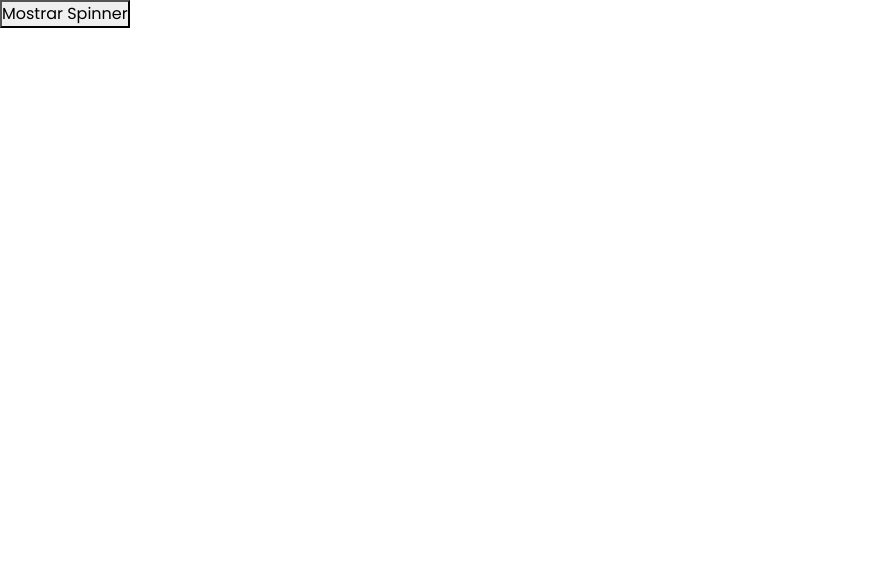
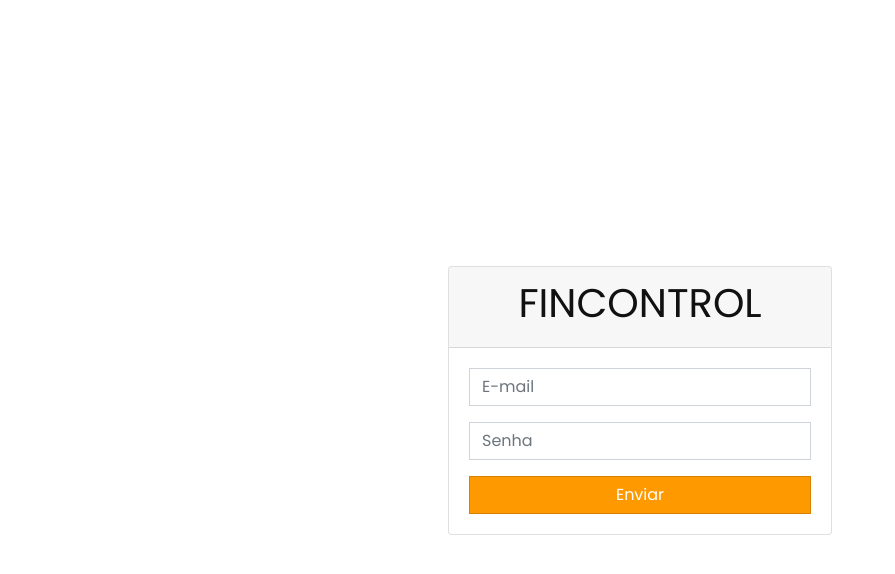
Before and after one commit to jacksonbrunoss/fincontrol, a Vue app: page /login in a window 1280 px wide. Shown: the top 574 px of the page, without its empty margins (0-895 px from the left). Built offline with nearby package versions, Linux system fonts and the light colour scheme; no server answers.

Commit message:
Rotas e pagina de login

```diff
--- a/src/App.vue
+++ b/src/App.vue
@@ -1,8 +1,7 @@
 <template>
   <div id="app">
     <BaseSpinner />
-    <button @click="mostrarSpinner()">Mostrar Spinner</button>
-    <!-- <router-view/> -->
+    <router-view/>
   </div>
 </template>
 <script>
@@ -13,9 +12,7 @@ export default {
     BaseSpinner
   },
   methods: {
-    mostrarSpinner () {
-      this.$root.$emit('Spinner::show')
-    }
+
   },
   mounted () {
     console.log(this.$firebase)
--- a/src/assets/scss/_variables.scss
+++ b/src/assets/scss/_variables.scss
@@ -9,3 +9,16 @@ $light: #fff !important;
 
 $featured: #ff9900 !important;
 $featured-dark: #d68100 !important;
+
+:root {
+    --dark: #{$dark};
+    --darker: #{$darker};
+    --dark-medium: #{$dark-medium};
+    --dark-low: #{$dark-low};
+    --light-low: #{$light-low};
+    --light-medium: #{$light-medium};
+    --ligther: #{$ligther};
+    --light: #{$light};
+    --featured: #{$featured};
+    --featured-dark: #{$featured-dark};
+  }
--- a/src/assets/scss/app.scss
+++ b/src/assets/scss/app.scss
@@ -14,3 +14,11 @@
 .form-control {
     border-radius: 0px !important;
 }
+
+.btn-primary {
+    background-color: $featured;
+    border-color: $featured-dark;
+    &:hover {
+        background-color: $featured-dark;
+    }
+}
--- a/src/components/HelloWorld.vue
+++ /dev/null
@@ -1,58 +0,0 @@
-<template>
-  <div class="hello">
-    <h1>{{ msg }}</h1>
-    <p>
-      For a guide and recipes on how to configure / customize this project,<br>
-      check out the
-      <a href="https://cli.vuejs.org" target="_blank" rel="noopener">vue-cli documentation</a>.
-    </p>
-    <h3>Installed CLI Plugins</h3>
-    <ul>
-      <li><a href="https://github.com/vuejs/vue-cli/tree/dev/packages/%40vue/cli-plugin-babel" target="_blank" rel="noopener">babel</a></li>
-      <li><a href="https://github.com/vuejs/vue-cli/tree/dev/packages/%40vue/cli-plugin-eslint" target="_blank" rel="noopener">eslint</a></li>
-    </ul>
-    <h3>Essential Links</h3>
-    <ul>
-      <li><a href="https://vuejs.org" target="_blank" rel="noopener">Core Docs</a></li>
-      <li><a href="https://forum.vuejs.org" target="_blank" rel="noopener">Forum</a></li>
-      <li><a href="https://chat.vuejs.org" target="_blank" rel="noopener">Community Chat</a></li>
-      <li><a href="https://twitter.com/vuejs" target="_blank" rel="noopener">Twitter</a></li>
-      <li><a href="https://news.vuejs.org" target="_blank" rel="noopener">News</a></li>
-    </ul>
-    <h3>Ecosystem</h3>
-    <ul>
-      <li><a href="https://router.vuejs.org" target="_blank" rel="noopener">vue-router</a></li>
-      <li><a href="https://vuex.vuejs.org" target="_blank" rel="noopener">vuex</a></li>
-      <li><a href="https://github.com/vuejs/vue-devtools#vue-devtools" target="_blank" rel="noopener">vue-devtools</a></li>
-      <li><a href="https://vue-loader.vuejs.org" target="_blank" rel="noopener">vue-loader</a></li>
-      <li><a href="https://github.com/vuejs/awesome-vue" target="_blank" rel="noopener">awesome-vue</a></li>
-    </ul>
-  </div>
-</template>
-
-<script>
-export default {
-  name: 'HelloWorld',
-  props: {
-    msg: String
-  }
-}
-</script>
-
-<!-- Add "scoped" attribute to limit CSS to this component only -->
-<style scoped lang="scss">
-h3 {
-  margin: 40px 0 0;
-}
-ul {
-  list-style-type: none;
-  padding: 0;
-}
-li {
-  display: inline-block;
-  margin: 0 10px;
-}
-a {
-  color: #42b983;
-}
-</style>
--- a/src/components/global/BaseSpinner.vue
+++ b/src/components/global/BaseSpinner.vue
@@ -39,7 +39,7 @@ export default {
   display: flex;
   justify-content: center;
   align-items: center;
-  background-color: $dark-medium;
-  color: $featured;
+  background-color: var(--dark-medium);
+  color: var(--featured);
 }
 </style>
--- /dev/null
+++ b/src/pages/home/Home.vue
@@ -0,0 +1,15 @@
+<template>
+  <div class="home">
+
+  </div>
+</template>
+
+<script>
+
+export default {
+  name: 'home',
+  components: {
+
+  }
+}
+</script>
--- /dev/null
+++ b/src/pages/login/Login.vue
@@ -0,0 +1,42 @@
+<template>
+  <form class="form-login">
+    <div class="card">
+      <div class="card-header text-center">
+        <h1>Fincontrol</h1>
+      </div>
+      <div class="card-body">
+        <div class="form-group">
+          <input type="text" class="form-control" placeholder="E-mail" />
+        </div>
+        <div class="form-group">
+          <input type="password" class="form-control" placeholder="Senha" />
+        </div>
+        <button class="btn btn-primary w-100">Enviar</button>
+      </div>
+    </div>
+  </form>
+</template>
+
+<script>
+export default {
+
+}
+</script>
+
+<style lang="scss" scoped>
+  .form-login {
+    display: flex;
+    align-items: center;
+    justify-content: center;
+    height: 100vh;
+    > .card {
+      widows: 25%;
+      color: var(--darker);
+      > .card-header {
+        text-transform: uppercase;
+        font-weight: 900;
+        font-size: 2.0rem;
+      }
+    }
+  }
+</style>
--- a/src/router.js
+++ b/src/router.js
@@ -1,6 +1,6 @@
 import Vue from 'vue'
 import Router from 'vue-router'
-import Home from './views/Home.vue'
+// import Home from './views/Home.vue'
 
 Vue.use(Router)
 
@@ -11,15 +11,12 @@ export default new Router({
     {
       path: '/',
       name: 'home',
-      component: Home
+      component: () => import(/* webpackChunkName: "home" */ './pages/home/Home')
     },
     {
-      path: '/about',
-      name: 'about',
-      // route level code-splitting
-      // this generates a separate chunk (about.[hash].js) for this route
-      // which is lazy-loaded when the route is visited.
-      component: () => import(/* webpackChunkName: "about" */ './views/About.vue')
+      path: '/login',
+      name: 'login',
+      component: () => import(/* webpackChunkName: "home" */ './pages/login/Login')
     }
   ]
 })
--- a/src/views/Home.vue
+++ /dev/null
@@ -1,18 +0,0 @@
-<template>
-  <div class="home">
-    <img alt="Vue logo" src="../assets/logo.png">
-    <HelloWorld msg="Welcome to Your Vue.js App"/>
-  </div>
-</template>
-
-<script>
-// @ is an alias to /src
-import HelloWorld from '@/components/HelloWorld.vue'
-
-export default {
-  name: 'home',
-  components: {
-    HelloWorld
-  }
-}
-</script>
```
